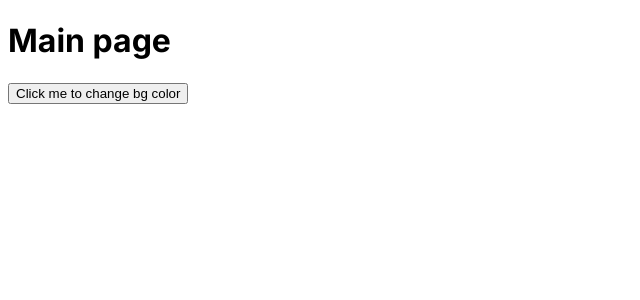
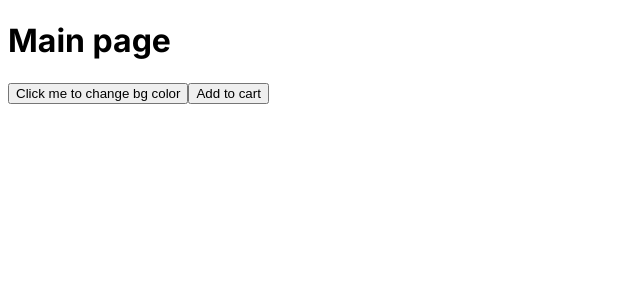
Before and after one commit to ranjan077/gtm-nextjs-demo-app, a Next.js app: page / in a window 1280 px wide. Shown: the top 300 px of the page, without its empty margins (0-640 px from the left). Built offline with nearby package versions, Linux system fonts and the light colour scheme.

Commit message:
Added add to cart btn

```diff
--- /dev/null
+++ b/src/app/components/AddToCart.jsx
@@ -0,0 +1,6 @@
+
+const AddToCaRT = () => {
+    return <button id="add-to-cart">Add to cart</button>
+}
+
+export default AddToCaRT
--- a/src/app/page.tsx
+++ b/src/app/page.tsx
@@ -1,12 +1,14 @@
 import Image from 'next/image'
 import styles from './page.module.css'
 import ClickMeBtn from './components/clickMe'
+import AddToCart from './components/AddToCart'
 
 export default function Home() {
   return (
     <>
       <h1>Main page</h1>
       <ClickMeBtn />
+      <AddToCart />
     </>
   )
 }
```
